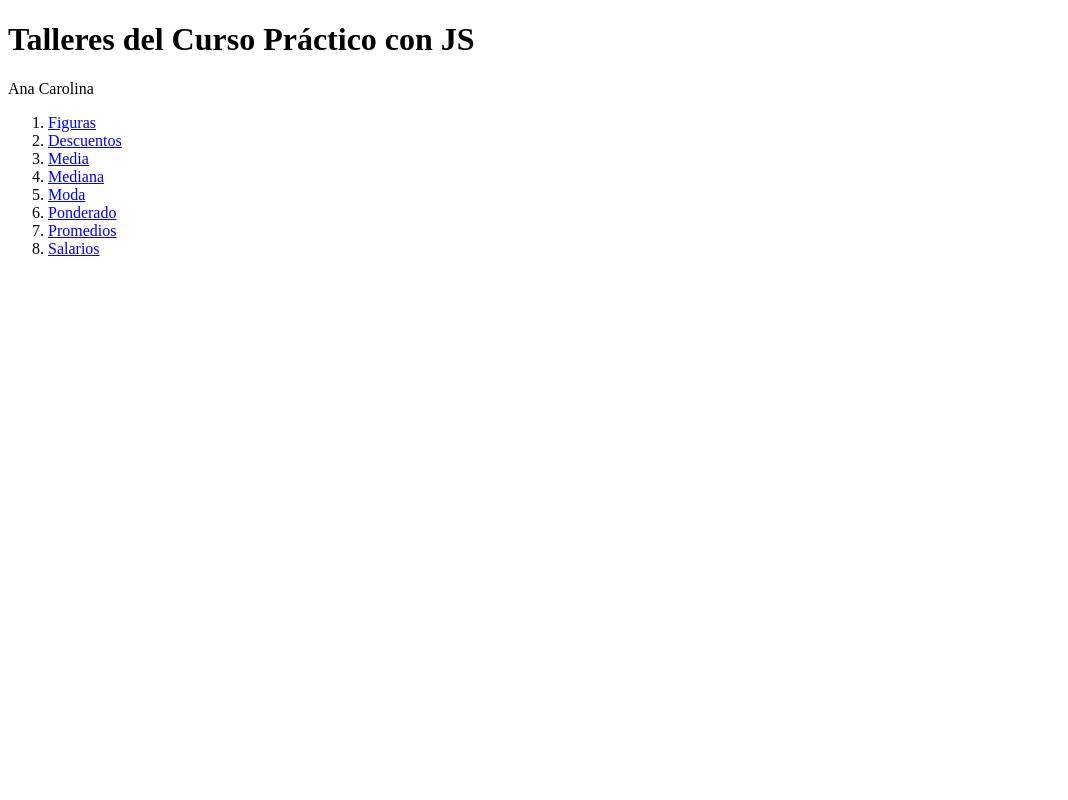
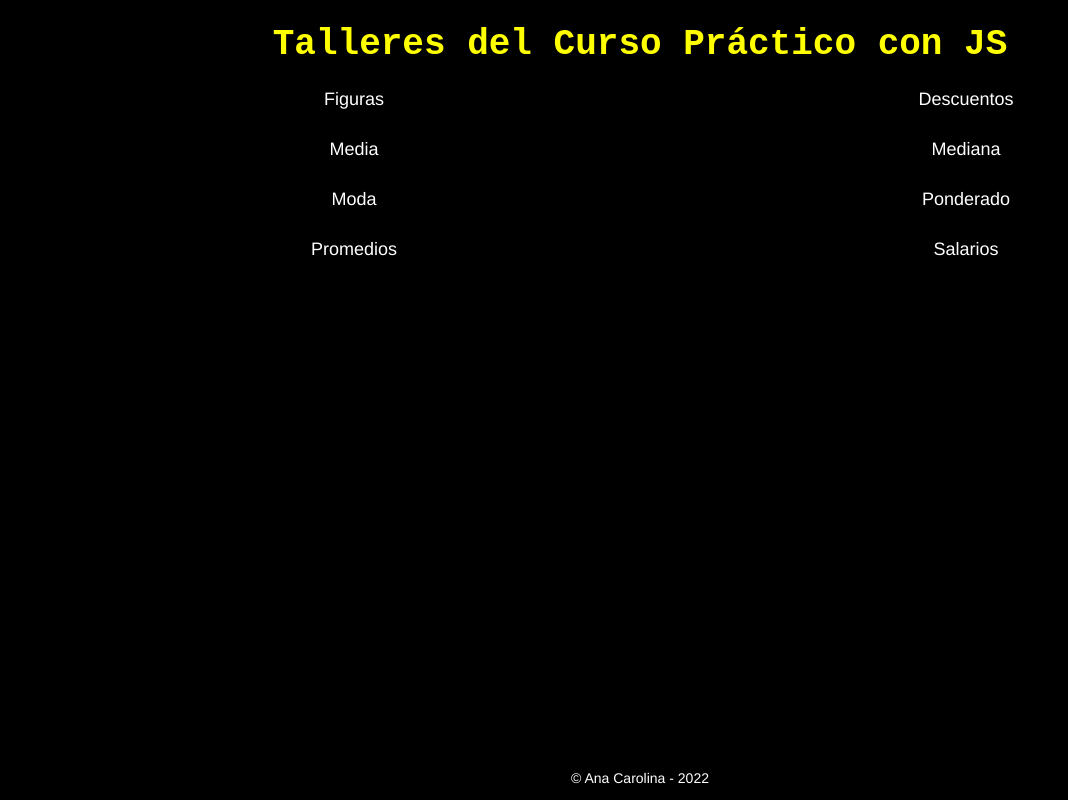
Before and after one commit to nodabolivia/curso-practico-javascript, a plain HTML site: page index.html in a window 1280 px wide. Shown: the whole page, without its empty margins (0-1068 px from the left). Drawn offline with Linux system fonts and the light colour scheme.

Commit message:
Css for index

```diff
--- a/index.html
+++ b/index.html
@@ -4,13 +4,12 @@
     <meta charset="UTF-8">
     <meta http-equiv="X-UA-Compatible" content="IE=edge">
     <meta name="viewport" content="width=device-width, initial-scale=1.0">
+    <link rel="stylesheet" href="styles.css">
     <title>Home | Practicas JS</title>
 </head>
 <body>
     <header>
         <h1>Talleres del Curso Práctico con JS</h1>
-        <p>Ana Carolina</p>
-
     </header>
     <section>
         <nav>
@@ -27,7 +26,9 @@
         </nav>
         </nav>
     </section>
-
+    <footer>
+        <p> &copy; Ana Carolina - 2022</p>
+    </footer>
 
 </body>
 </html>
--- /dev/null
+++ b/styles.css
@@ -0,0 +1,65 @@
+body {
+  font-family: Helvetica;
+  font-size: 14px;
+  color: white;
+  background-color: khaki;
+  background-color: black;
+}
+header {
+  text-align: center;
+  justify-content: center;
+}
+
+h1 {
+  color: yellow;
+  font-size: 36px;
+  font-family: monospace;
+}
+
+footer {
+  width: 100%;
+  height: auto;
+  position: absolute;
+  bottom: 0;
+  left: 0;
+}
+footer p {
+  text-align: center;
+}
+ol {
+  display: flex;
+  justify-content: space-around;
+  flex-wrap: wrap;
+}
+li {
+  height: 50px;
+  width: 40%;
+  text-align: center;
+  list-style-type: none;
+  display: inline-block;
+  transition: width 2s, height 3s;
+  border-radius: 35px;
+}
+li:hover {
+  background-color: yellow;
+  width: 50%;
+  height: 60px;
+}
+
+li a {
+  color: white;
+  font-size: 18px;
+  text-decoration-line: none;
+  display: flex;
+  justify-content: center;
+  align-content: center;
+  width: 100%;
+  height: 100%;
+  transition: font-size 2s;
+
+}
+
+a:hover {
+  color: black;
+  font-size: 22px;
+}
```
Also changed, not shown: figuras.html (+3 -0 lines), media.html (+3 -0 lines).
